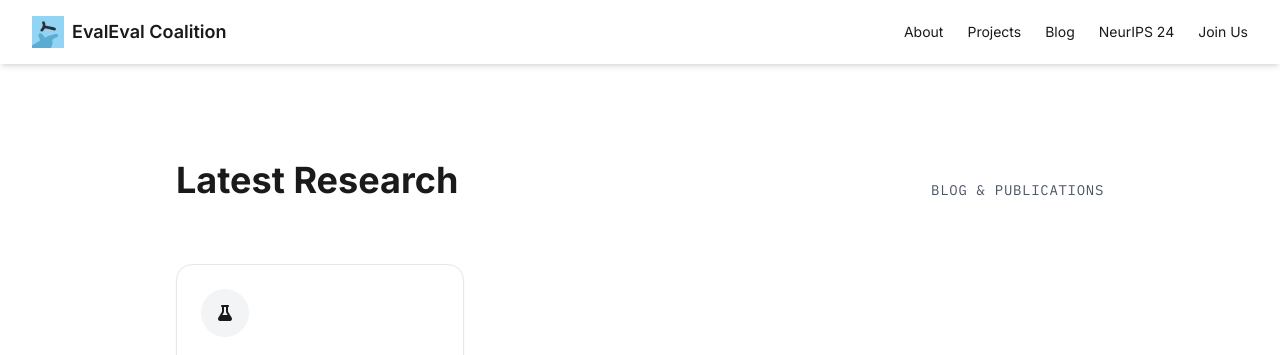
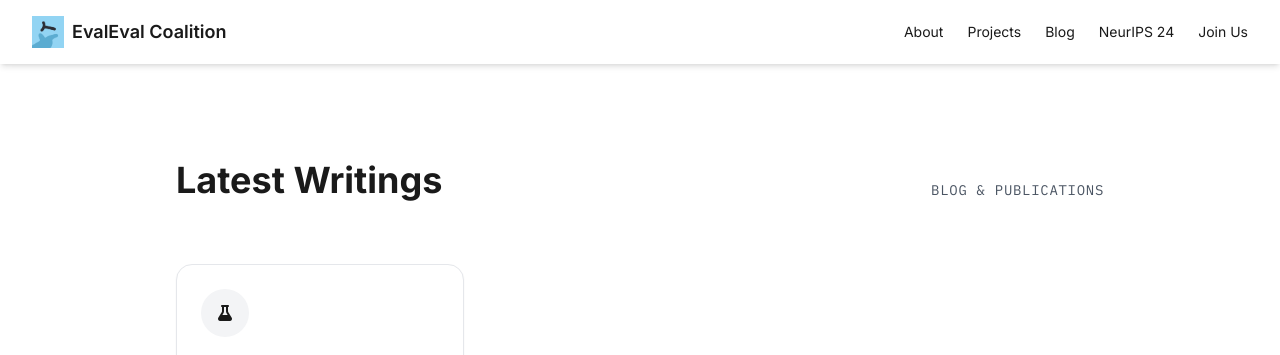
Before and after one commit to evaleval/evaleval.github.io, a Jekyll site: the page built from blog/index.html, in a window 1280 px wide and 993 px high. Shown: the top 355 px of the window. Built offline with Jekyll 4.4.1, drawn with Linux system fonts in a browser that asks for light colours; nearby versions of some CDN libraries.

Commit message:
adding tags to eval sci blog and fixing blogs landing page

```diff
--- a/blog/index.html
+++ b/blog/index.html
@@ -1,6 +1,6 @@
 ---
 layout: collection
-title: "Latest Research"
+title: "Latest Writings"
 subtitle: "BLOG & PUBLICATIONS"
 collection: posts
 permalink: /blog/
```
Also changed, not shown: _posts/2025-07-13-eval-science-kickoff.md (+2 -0 lines).
